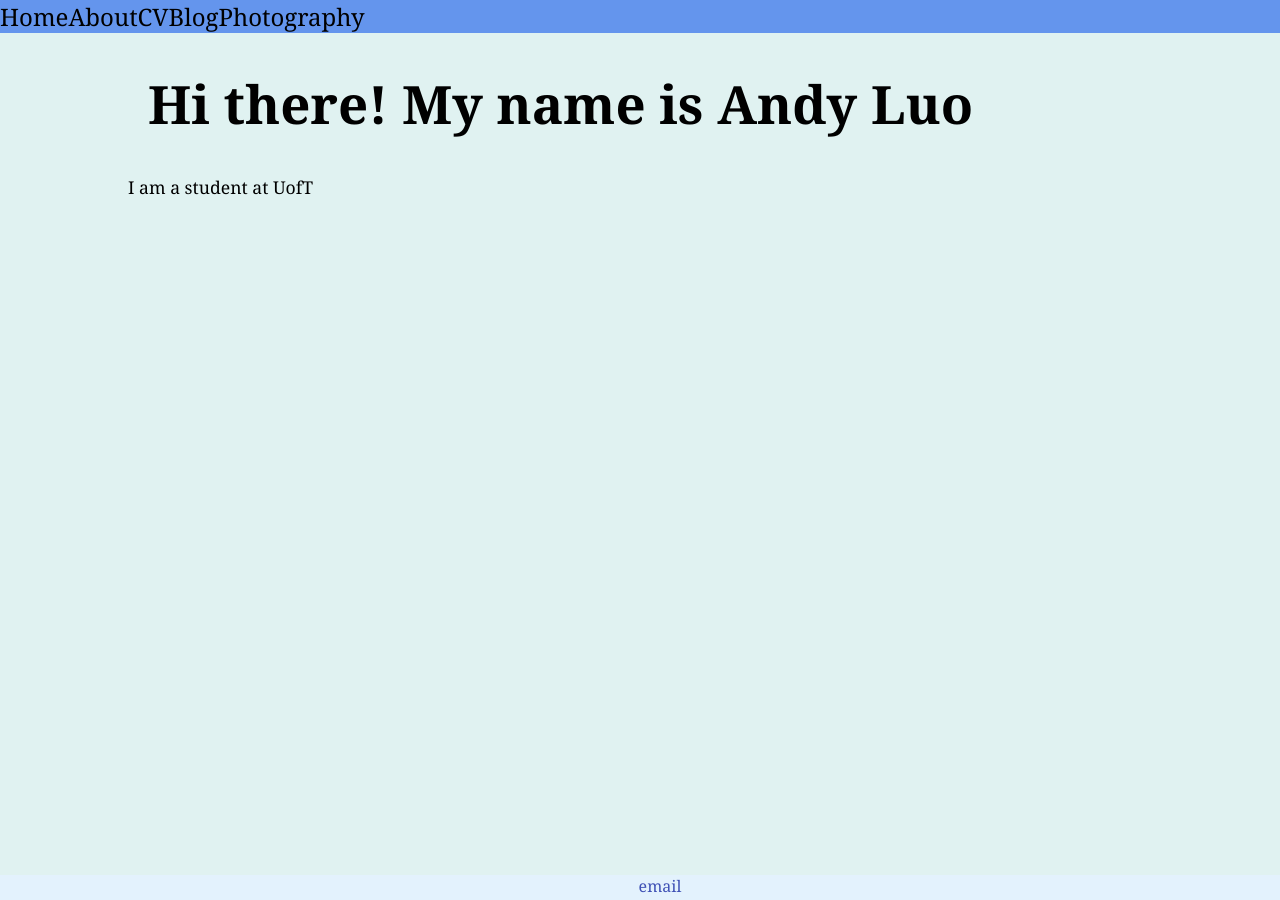
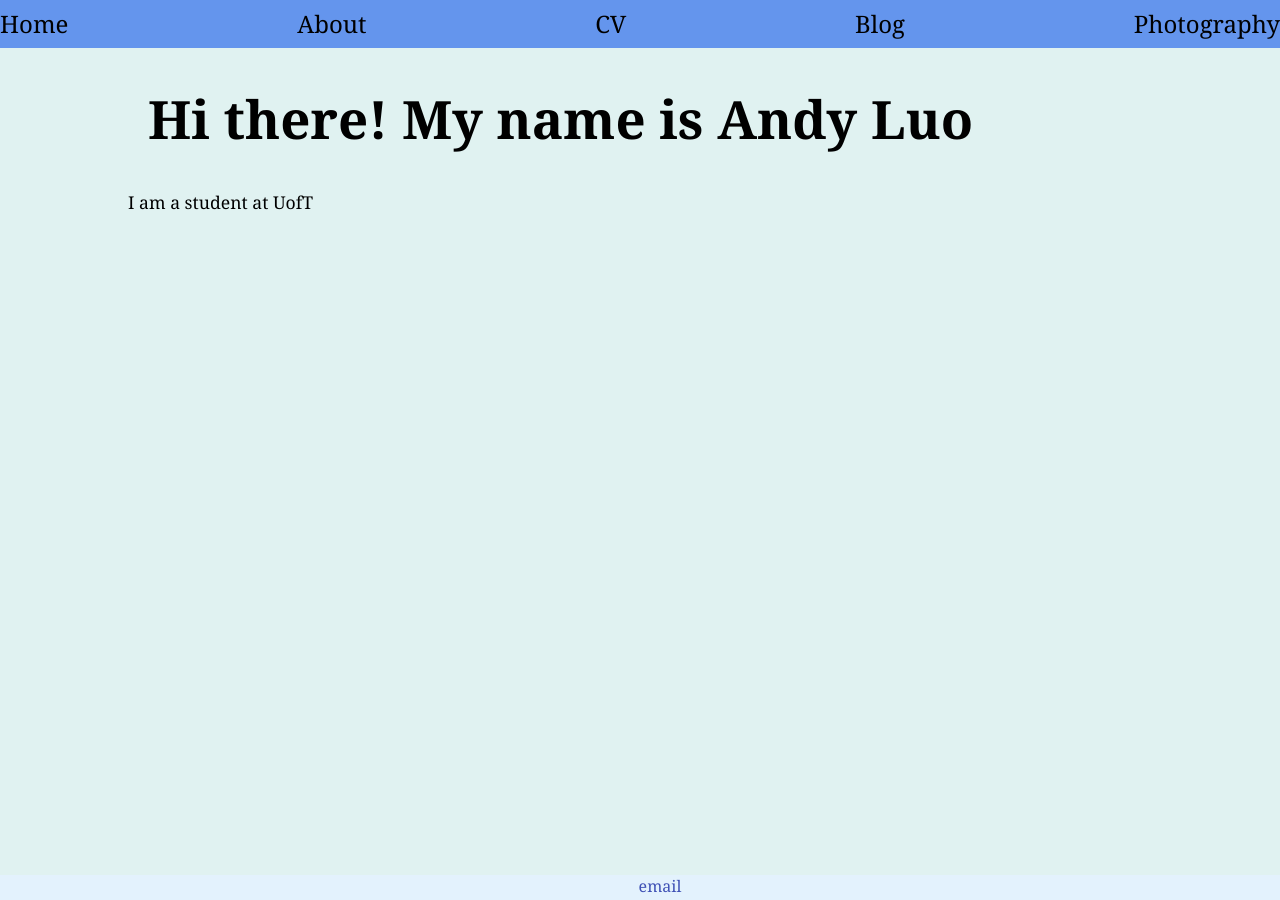
Before and after one commit to Andy8647/Andy8647.github.io, a Jekyll site: the page built from index.html, in a window 1280 px wide. Built offline with Jekyll 4.4.1, drawn with Linux system fonts in a browser that asks for light colours.

Commit message:
Update styles.css

```diff
--- a/css/styles.css
+++ b/css/styles.css
@@ -9,6 +9,16 @@ body {
   z-index: 100;
   background-color: cornflowerblue;
   display: flex;
+  margin: 0px auto;
+  padding: 0px;
+  line-height: 3rem;
+  -webkit-box-orient: horizontal;
+  -webkit-box-direction: normal;
+  flex-direction: row;
+  -webkit-box-pack: justify;
+  justify-content: space-between;
+  -webkit-box-align: center;
+  align-items: center;
 }
 
 .navA {
```
